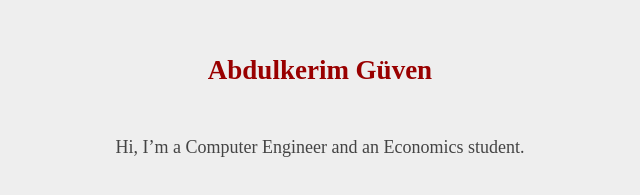
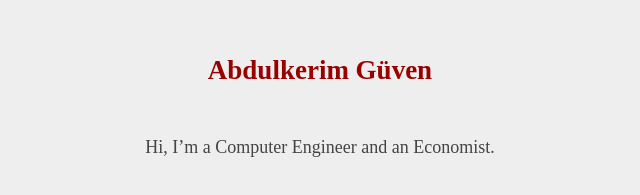
Before and after one commit to akgvn/akgvn.github.io, a plain HTML site: page index.html in a window 1280 px wide. Shown: the part 200-395 px from the top of the page, without its empty margins (320-960 px from the left). Drawn offline with Linux system fonts and the light colour scheme.

Commit message:
Update the page to reflect that I graduated from Econ too. Yay!

```diff
--- a/index.html
+++ b/index.html
@@ -66,7 +66,7 @@ a:visited {
   <main>
     <div class="col-centered">
       <h2 style="color: #990000" align="center">Abdulkerim Güven</h2>
-      <p align="center">Hi, I’m a Computer Engineer and an Economics student.</p>
+      <p align="center">Hi, I’m a Computer Engineer and an Economist.</p>
       <p align="center">Check out my projects on <a href="https://github.com/akgvn">Github</a>.</p>
     </div>
   </main>
```
